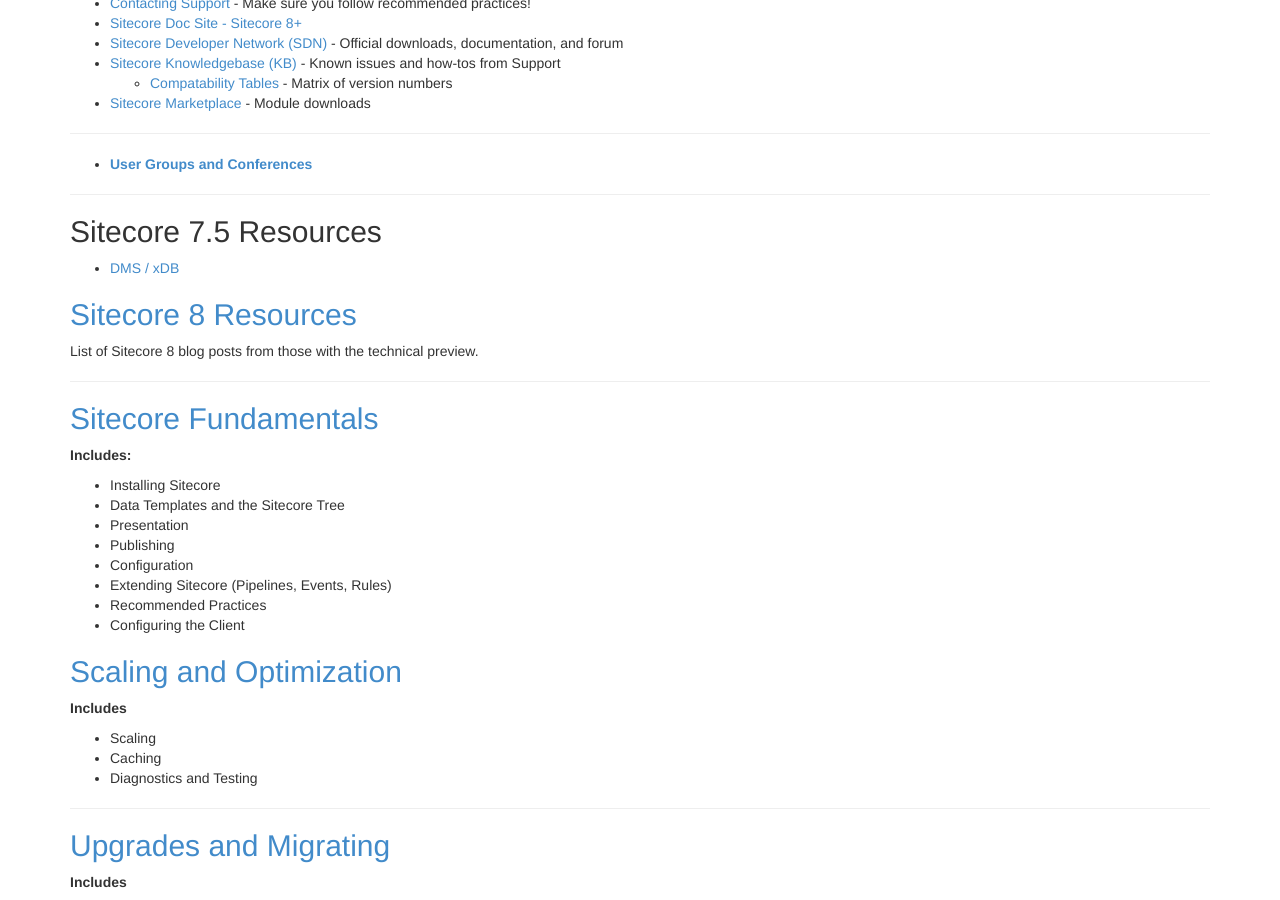
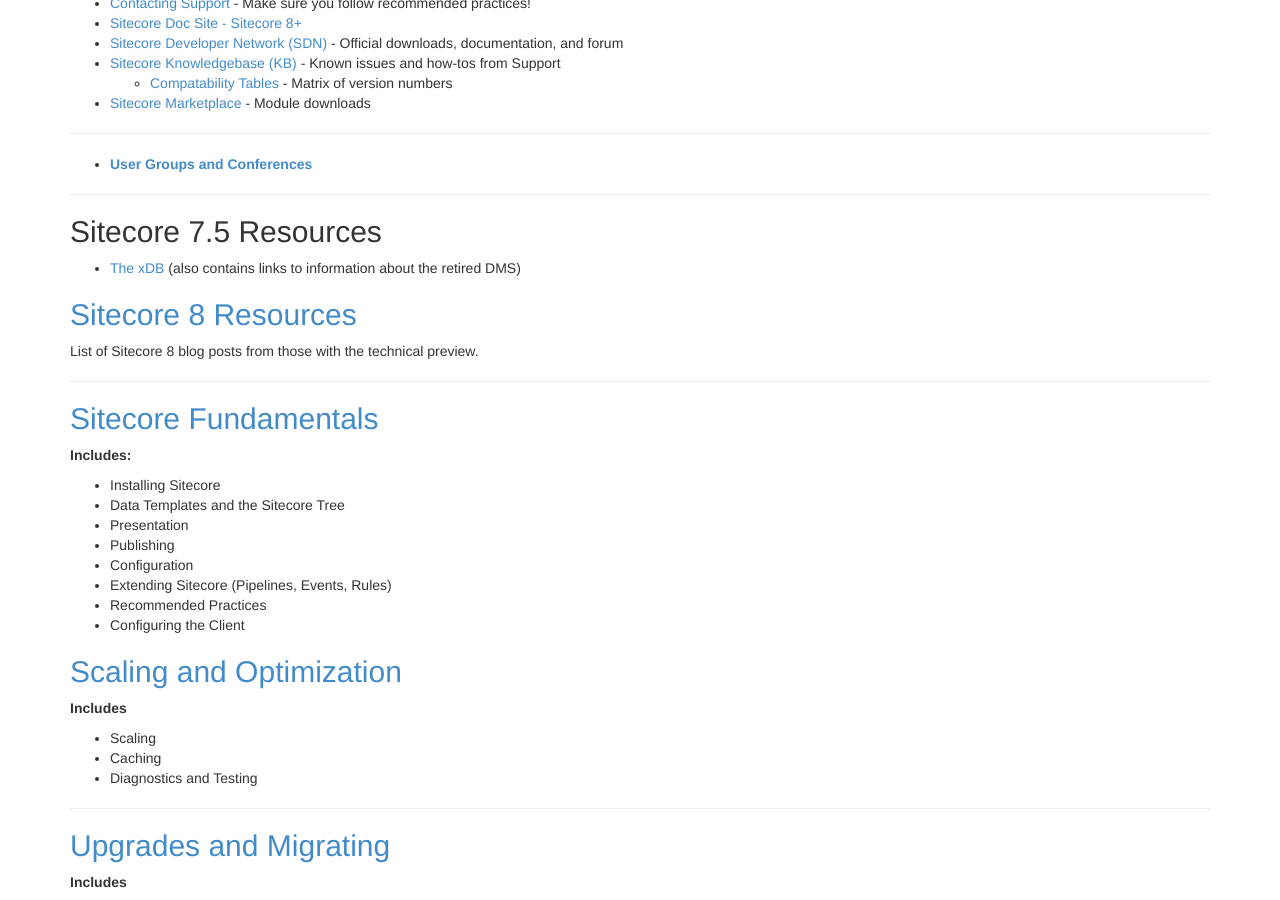
Before and after one commit to Sitecore-Community/docs, a Jekyll site: the page built from index.md, in a window 1280 px wide and 900 px high, scrolled down 577 px. Built offline with Jekyll 4.4.1, drawn with Linux system fonts in a browser that asks for light colours; nearby versions of some CDN libraries; the list of posts is cut into pages by our own code.

Commit message:
Update index.md

```diff
--- a/index.md
+++ b/index.md
@@ -26,7 +26,7 @@
 --------------------------------------
 
 ## Sitecore 7.5 Resources
-* [DMS / xDB](/docs/documentation/DMS/index.html)
+* [The xDB](/docs/documentation/DMS/index.html) (also contains links to information about the retired DMS)
 
 ## [Sitecore 8 Resources](/docs/documentation/Sitecore 8/index.html)
 List of Sitecore 8 blog posts from those with the technical preview.
```
